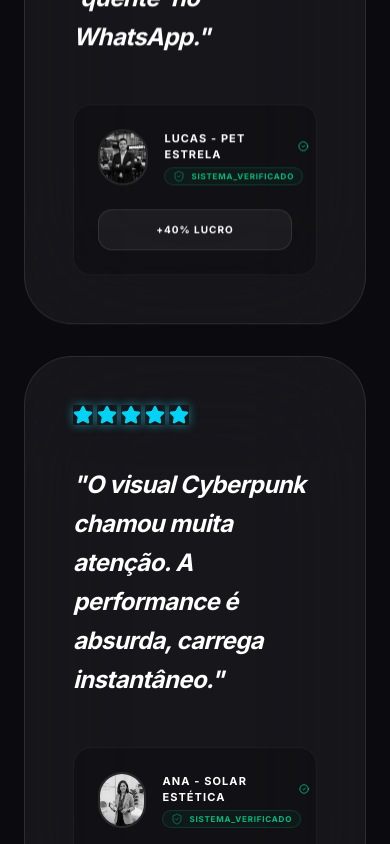
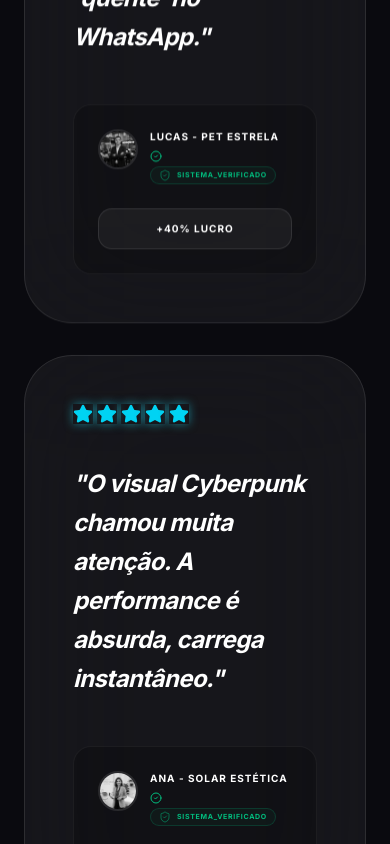
Before and after one commit to lukaspkl/captasys, a Next.js app in the folder web/: page /vendas in a window 390 px wide. Shown: the part 3880-4724 px from the top of the page. Built offline with nearby package versions, Linux system fonts and the light colour scheme.

Commit message:
fix: resolve testimonial badges overflow and text clipping on mobile

```diff
--- a/web/src/app/(marketing)/vendas/page.tsx
+++ b/web/src/app/(marketing)/vendas/page.tsx
@@ -308,18 +308,18 @@ const SiteProxPage = () => {
                    </div>
 
                    <div className="flex flex-col sm:flex-row justify-between items-start sm:items-center gap-6 bg-black/20 p-6 rounded-2xl border border-white/5">
-                      <div className="flex items-center gap-4">
-                         <div className="relative w-14 h-14 rounded-full overflow-hidden border-2 border-white/10 group-hover:border-cyan-400/50 transition-colors">
+                      <div className="flex items-start sm:items-center gap-3 sm:gap-4 overflow-hidden">
+                         <div className="relative w-10 h-10 sm:w-14 sm:h-14 shrink-0 rounded-full overflow-hidden border-2 border-white/10 group-hover:border-cyan-400/50 transition-colors">
                             <img src={`/${t.avatar}`} alt={t.name} className="w-full h-full object-cover grayscale group-hover:grayscale-0 transition-all duration-700" />
                          </div>
-                         <div className="text-left">
-                            <div className="flex items-center gap-2">
-                               <p className="text-[11px] font-black uppercase tracking-widest">{t.name}</p>
-                               <CheckCircle2 className="w-3 h-3 text-emerald-500" />
+                         <div className="text-left min-w-0">
+                            <div className="flex items-center gap-1.5 flex-wrap">
+                               <p className="text-[10px] sm:text-[11px] font-black uppercase tracking-widest truncate">{t.name}</p>
+                               <CheckCircle2 className="w-3 h-3 text-emerald-500 shrink-0" />
                             </div>
-                            <div className="flex items-center gap-1.5 mt-1 border border-emerald-500/20 bg-emerald-500/5 px-2 py-0.5 rounded-full w-fit">
+                            <div className="flex items-center gap-1.5 mt-1 border border-emerald-500/20 bg-emerald-500/5 px-2 py-0.5 rounded-full w-fit shrink-0">
                                <ShieldCheck className="w-3 h-3 text-emerald-500/50" />
-                               <p className="text-[8px] text-emerald-500 font-black uppercase tracking-widest">Sistema_Verificado</p>
+                               <p className="text-[7px] sm:text-[8px] text-emerald-500 font-black uppercase tracking-[0.1em] sm:tracking-widest">Sistema_Verificado</p>
                             </div>
                          </div>
                       </div>
```
